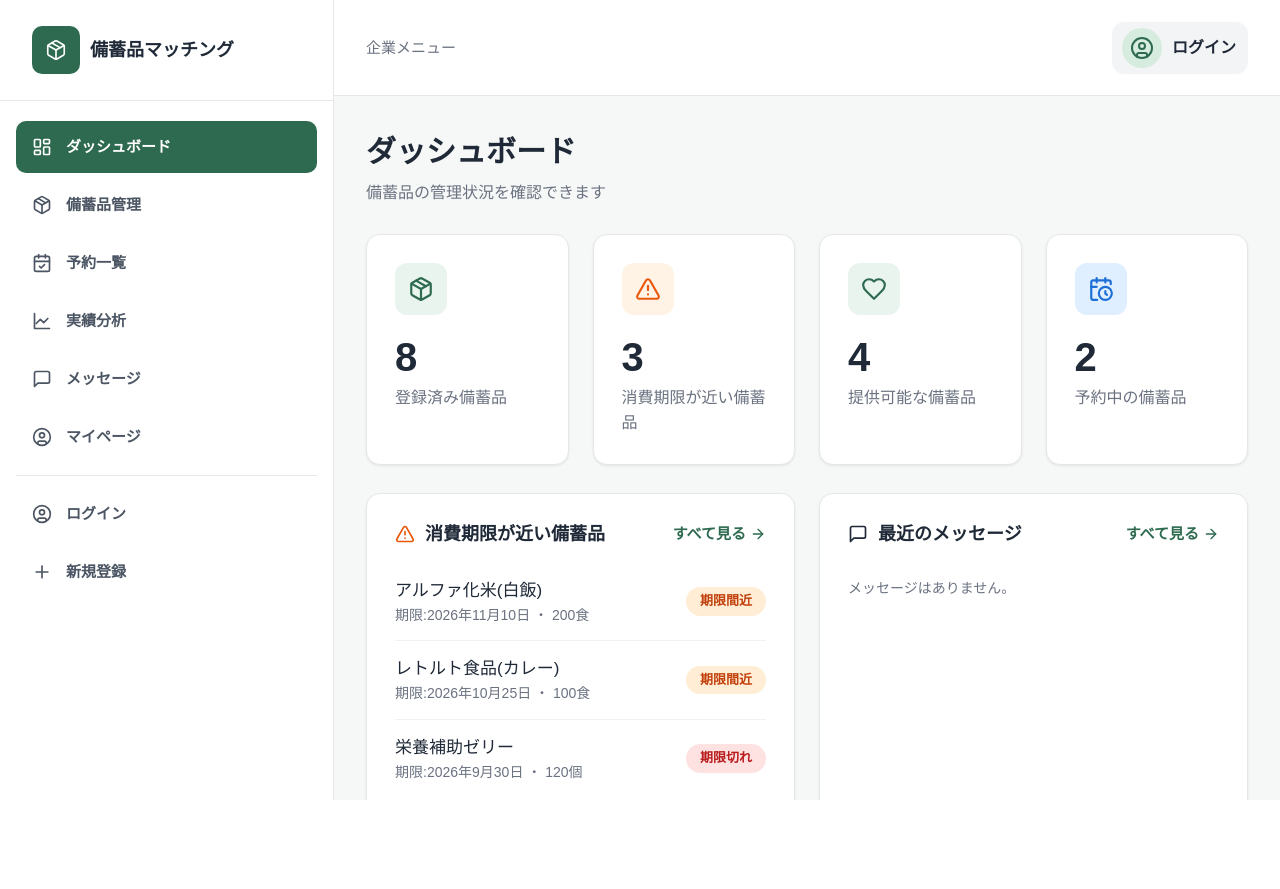
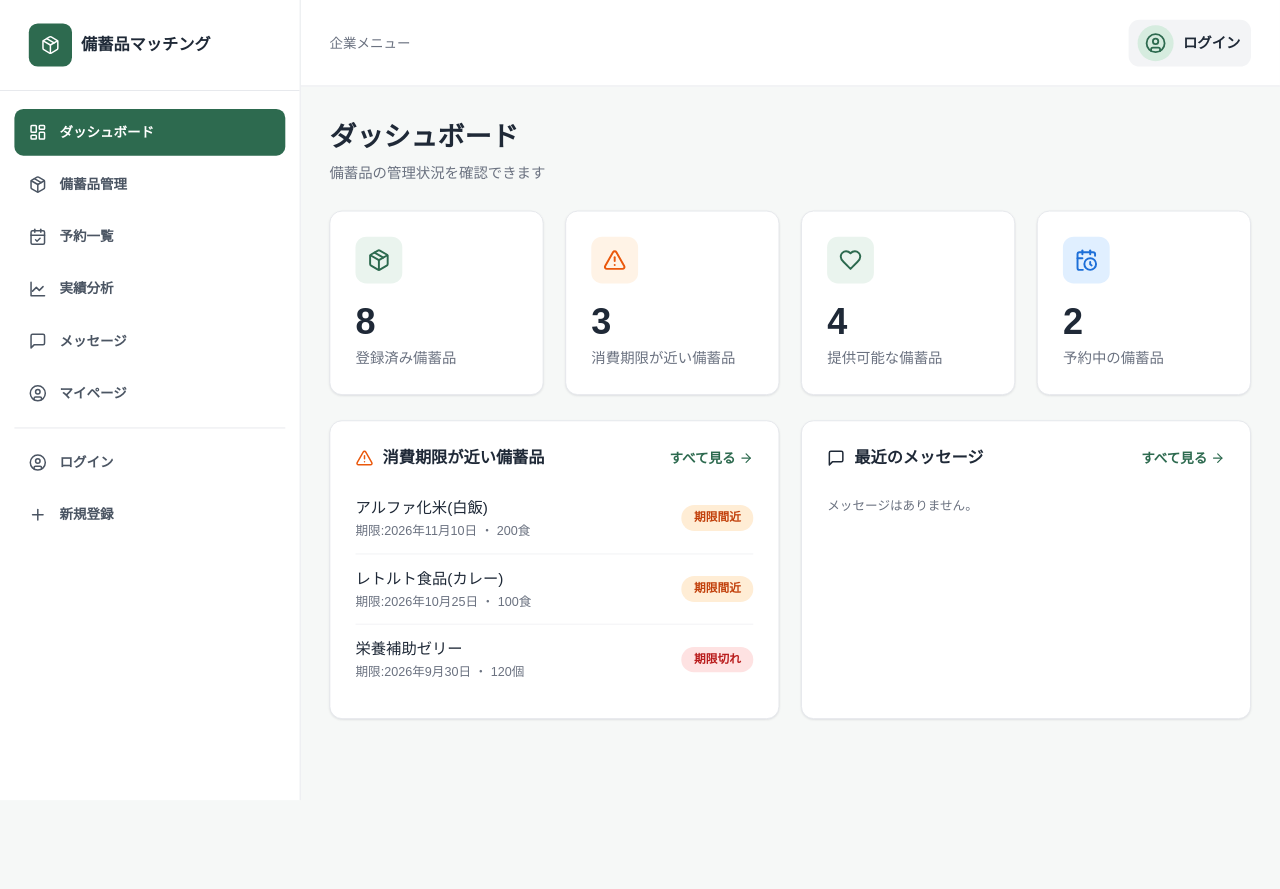
Before and after one commit to shima23-create/sonashare, a Django app: page /dashboard/ in a window 1280 px wide. Before the commit the page ends 800 px from the top, so only its background shows below. Run offline with Django 5.2, Linux system fonts and the light colour scheme.

Commit message:
画面表示倍率を調整
Co-authored-by: Copilot <223556219+Copilot@users.noreply.github.com>

```diff
--- a/bichiku/static/bichiku/css/style.css
+++ b/bichiku/static/bichiku/css/style.css
@@ -35,6 +35,11 @@ body {
   color: var(--text);
   background: var(--bg);
   line-height: 1.6;
+}
+
+html.app-page,
+body.app-page {
+  overflow: hidden;
 }
 
 a {
@@ -316,7 +321,11 @@ h1, h2, h3, p {
 .app {
   display: grid;
   grid-template-columns: 334px minmax(0, 1fr);
-  height: 100vh;
+  position: relative;
+  width: 111.12vw;
+  height: 111.12vh;
+  transform: scale(0.9);
+  transform-origin: top left;
 }
 
 /* ---------- サイドバー ---------- */
@@ -441,7 +450,7 @@ h1, h2, h3, p {
   display: flex;
   flex-direction: column;
   min-width: 0;
-  height: 100vh;
+  height: 111.12vh;
   overflow: hidden;
   padding-top: 96px;
 }
@@ -2041,10 +2050,14 @@ h1, h2, h3, p {
 }
 
 @media (max-width: 860px) {
+  html.app-page,
+  body.app-page { overflow: auto; }
   .app {
     grid-template-columns: minmax(0, 1fr);
+    width: 100%;
     height: auto;
     min-height: 100vh;
+    transform: none;
   }
   .main {
     grid-column: 1;
--- a/bichiku/templates/bichiku/base.html
+++ b/bichiku/templates/bichiku/base.html
@@ -1,13 +1,13 @@
 {% load static %}<!DOCTYPE html>
-<html lang="ja">
+<html lang="ja" class="app-page">
 <head>
   <meta charset="UTF-8">
   <meta name="viewport" content="width=device-width, initial-scale=1.0">
   <title>{% block title %}備蓄品マッチング{% endblock %}</title>
-  <link rel="stylesheet" href="{% static 'bichiku/css/style.css' %}?v=2">
+  <link rel="stylesheet" href="{% static 'bichiku/css/style.css' %}?v=7">
   {% block extra_head %}{% endblock %}
 </head>
-<body id="page-top">
+<body id="page-top" class="app-page">
 
   {% include "bichiku/_icons.html" %}
 
```
